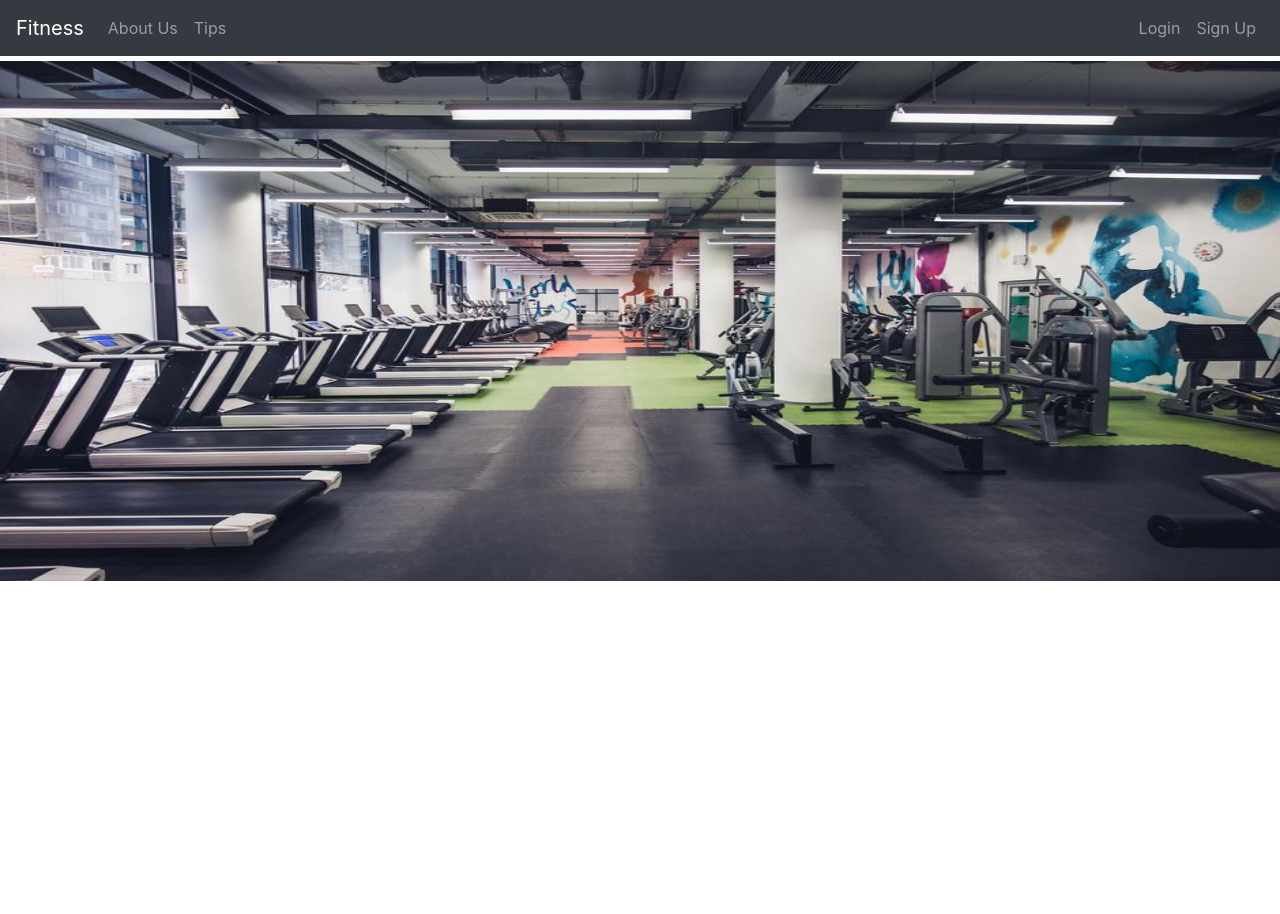
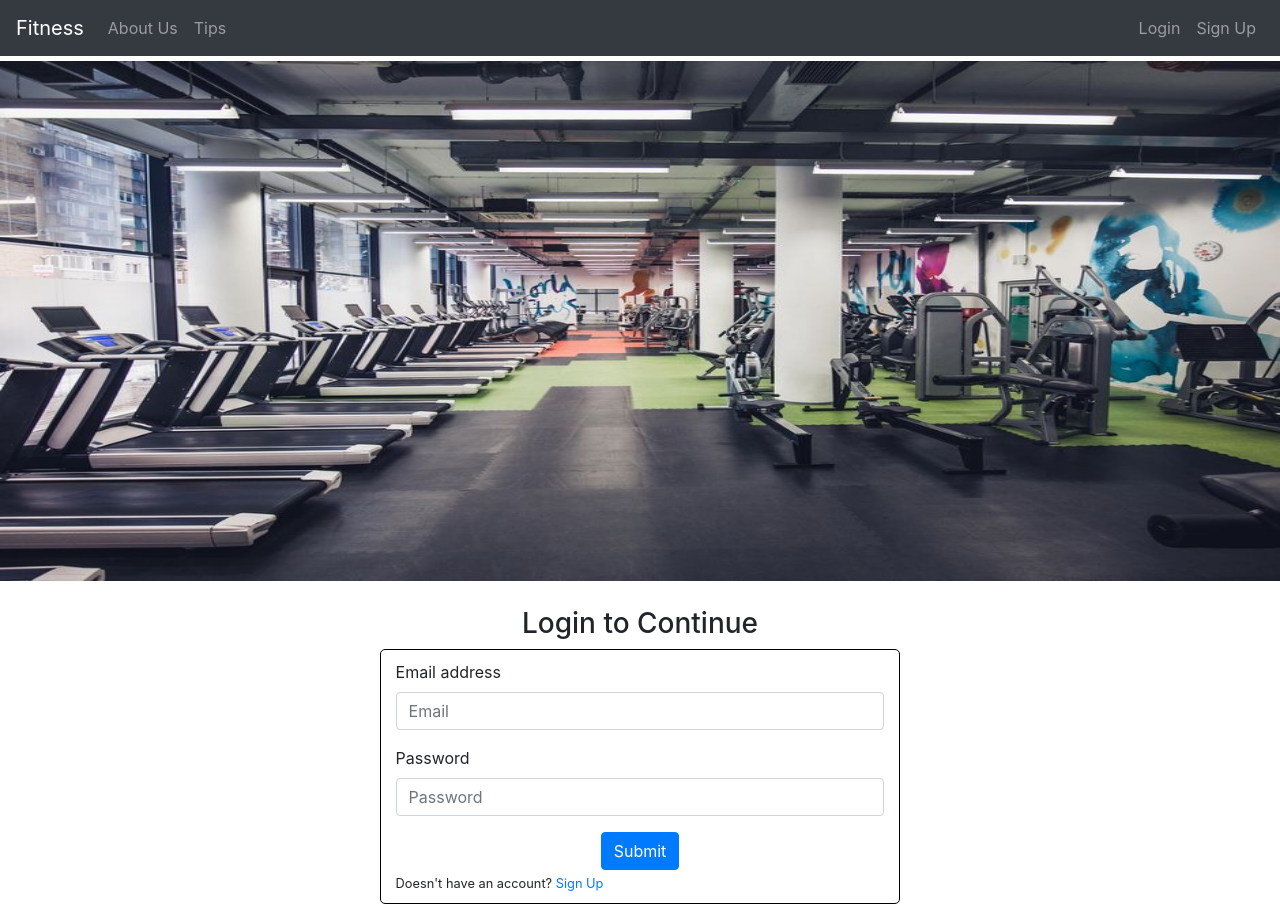
Before and after one commit to SarahV2/fitness-app-frontend, a React (Create React App) app: page / in a window 1280 px wide. Before the commit the page ends 800 px from the top, so only its background shows below. Built offline with nearby package versions, Linux system fonts and the light colour scheme.

Commit message:
login updated

```diff
--- a/src/App.js
+++ b/src/App.js
@@ -5,11 +5,8 @@ import 'bootstrap/dist/css/bootstrap.css';
 import NavigationBar from './components/NavigationBar';
 import SignUp from './components/SignUp';
 import Login from './components/Login';
-import TestA from './components/TestA';
-import { BrowserRouter as Router, Switch, Route, Link } from 'react-router-dom';
+import { BrowserRouter as Router, Route, } from 'react-router-dom';
 import Home from './components/Home';
-import NewWorkoutForm from './components/NewWorkoutForm';
-import MusclesList from './components/MusclesList';
 
 function App() {
   return (
@@ -20,9 +17,6 @@ function App() {
         <Route exact path='/' component={Home} />
         <Route exact path='/login' component={Login} />
         <Route path='/signup' component={SignUp} />
-        <Route path='/list' component={MusclesList} />
-
-        {/* <NewWorkoutForm muscleID={5} /> */}
 
       </div>
     </Router>
--- a/src/components/Home.js
+++ b/src/components/Home.js
@@ -2,6 +2,7 @@ import React, { Component } from 'react';
 import { Button } from 'react-bootstrap';
 import MusclesList from './MusclesList';
 import axios from 'axios';
+import Login from './Login';
 export default class Home extends Component {
   state = {
     userWorkouts: '',
@@ -27,6 +28,8 @@ export default class Home extends Component {
 
   render() {
     const {userWorkouts}=this.state
+    const userID = JSON.parse(localStorage.getItem('currentUserID'));
+
     return (
       <div>
         <div className='row justify-content-center '>
@@ -37,6 +40,7 @@ export default class Home extends Component {
             style={{ width: '100vw', marginTop: '0.4%', marginBottom: '2%' }}
           />
         </div>
+        {!userID?<Login/>:''}
         {userWorkouts!==''? <MusclesList workouts={userWorkouts} />:''}
 
       </div>
--- a/src/components/Login.js
+++ b/src/components/Login.js
@@ -80,7 +80,7 @@ export default class Login extends Component {
 
     return (
       <div className='col'>
-        <h3>Login</h3>
+        <h3>Login to Continue</h3>
         <div className='col-md-5 col-xs-12 signup-form'>
           <Form>
             {showAlerts ? <div id='alerts-container'>{alerts}</div> : ''}
--- a/src/components/NavigationBar.js
+++ b/src/components/NavigationBar.js
@@ -22,6 +22,7 @@ export class NavigationBar extends Component {
     this.setState({
       loggedIn: false,
     });
+    window.location.href = "/";
   };
   render() {
     if (this.state.redirect) {
```
Also changed, not shown: src/components/MusclesList.js (line endings or trailing spaces).
